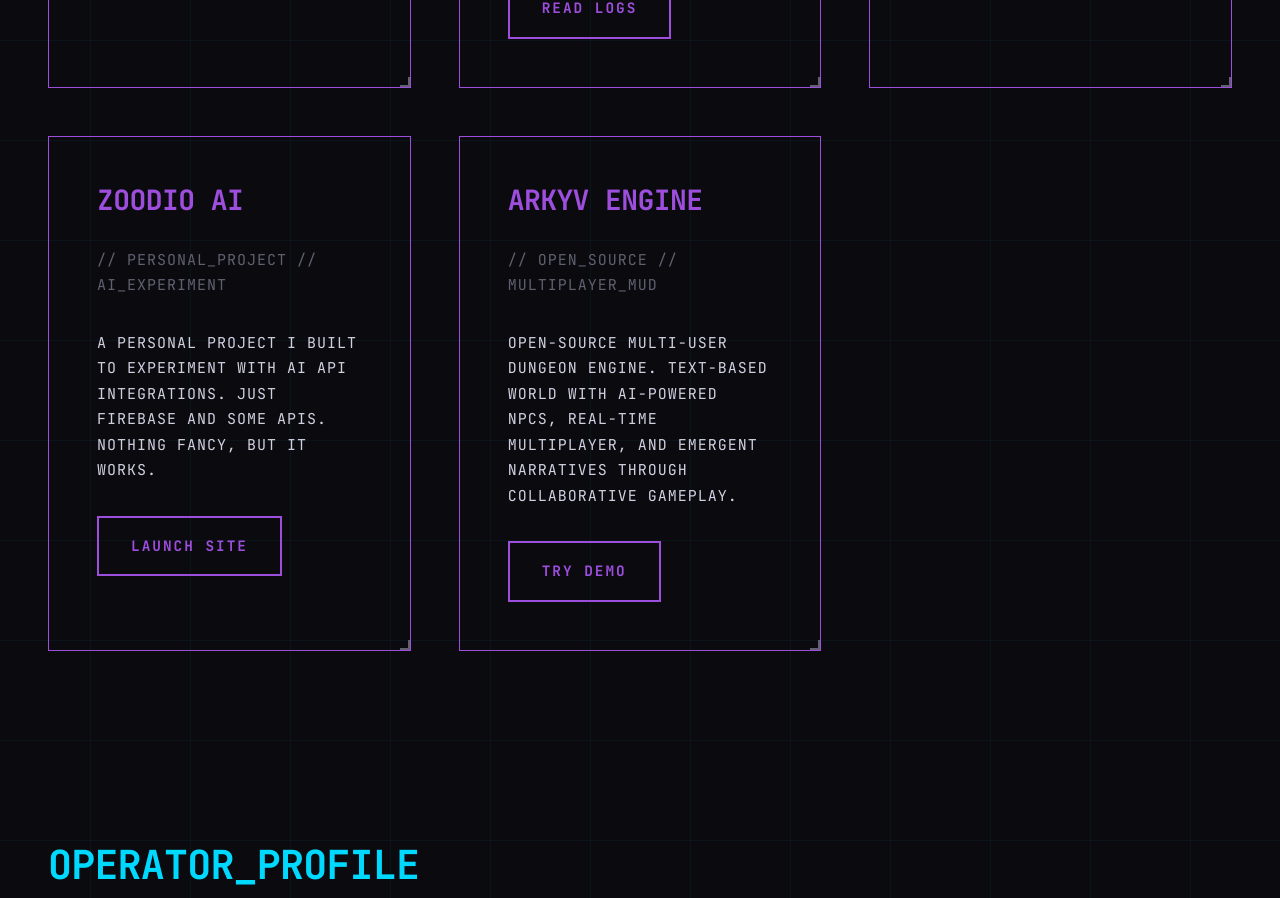
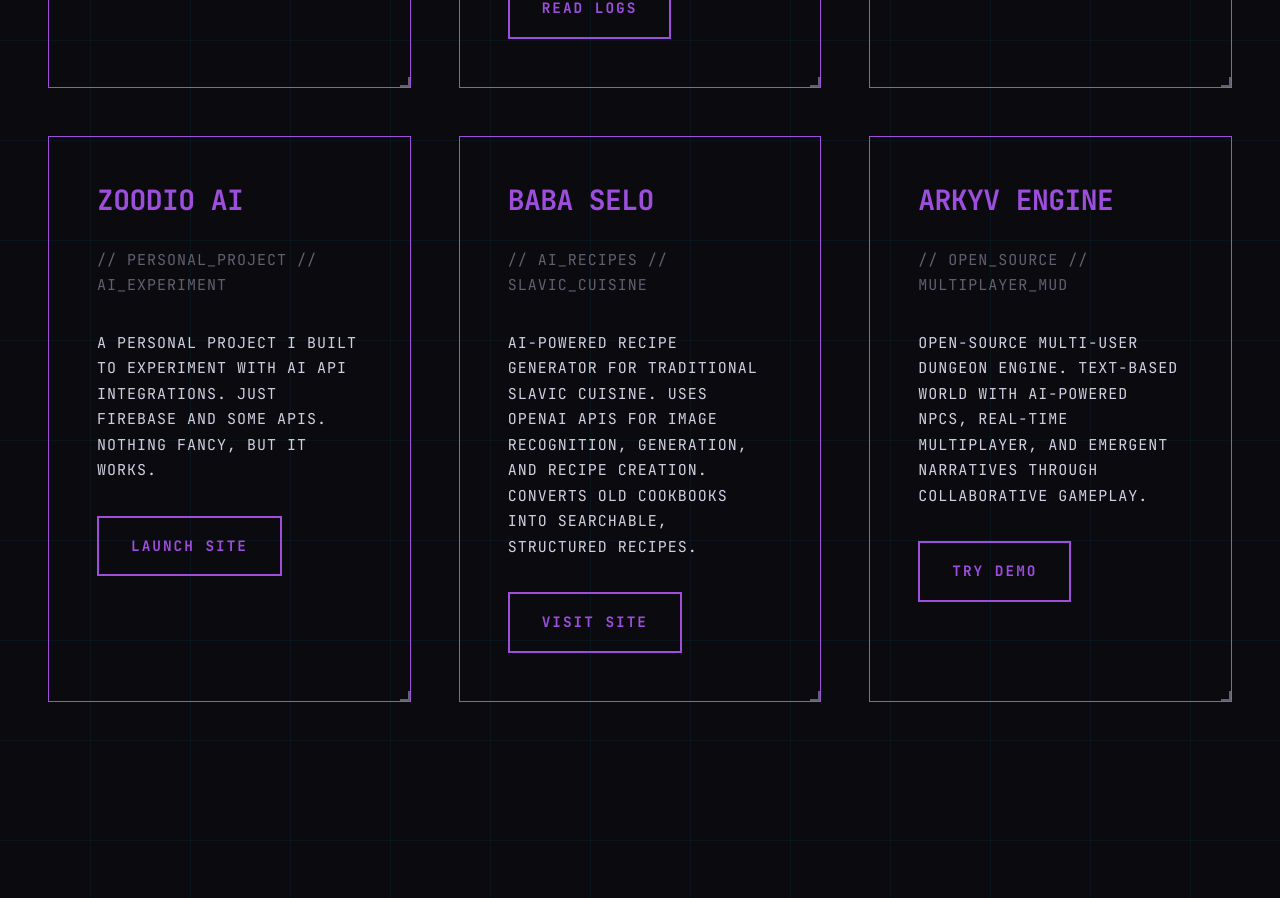
Before and after one commit to SeloSlav/my-resume, a Next.js app: page / in a window 1280 px wide. Shown: the part 2960-3858 px from the top of the page. Built offline with nearby package versions, Linux system fonts and the light colour scheme.

Commit message:
add baba selo

```diff
--- a/app/config/content.ts
+++ b/app/config/content.ts
@@ -282,6 +282,24 @@
       },
       button: {
         tech: "LAUNCH SITE",
+        simple: "Visit Site"
+      }
+    },
+    babaSelo: {
+      title: {
+        tech: "BABA SELO",
+        simple: "Baba Selo"
+      },
+      subtitle: {
+        tech: "// AI_RECIPES // SLAVIC_CUISINE",
+        simple: "AI Recipes • Slavic Cuisine"
+      },
+      description: {
+        tech: "AI-powered recipe generator for traditional Slavic cuisine. Uses OpenAI APIs for image recognition, generation, and recipe creation. Converts old cookbooks into searchable, structured recipes.",
+        simple: "AI recipe generator for traditional Slavic cuisine. Converts old cookbooks into searchable recipes using OpenAI APIs."
+      },
+      button: {
+        tech: "VISIT SITE",
         simple: "Visit Site"
       }
     },
--- a/app/page.tsx
+++ b/app/page.tsx
@@ -237,6 +237,20 @@
                 </p>
                 <a href="https://www.zoodio.ai" target="_blank" rel="noopener noreferrer" className="btn text-small w-full text-center block" style={{borderColor: 'var(--color-secondary)', color: 'var(--color-secondary)'}}>
                   {getContent(c.rndProjects.zoodio.button, mode)}
+                </a>
+              </div>
+
+              {/* Baba Selo */}
+              <div className="card" style={{borderColor: 'var(--color-secondary)'}}>
+                <h3 className="h4 text-secondary">{getContent(c.rndProjects.babaSelo.title, mode)}</h3>
+                <p className="text-dim text-small mb-3">
+                  {getContent(c.rndProjects.babaSelo.subtitle, mode)}
+                </p>
+                <p className="text-small mb-6">
+                  {getContent(c.rndProjects.babaSelo.description, mode)}
+                </p>
+                <a href="https://babaselo.com" target="_blank" rel="noopener noreferrer" className="btn text-small w-full text-center block" style={{borderColor: 'var(--color-secondary)', color: 'var(--color-secondary)'}}>
+                  {getContent(c.rndProjects.babaSelo.button, mode)}
                 </a>
               </div>
 
```
